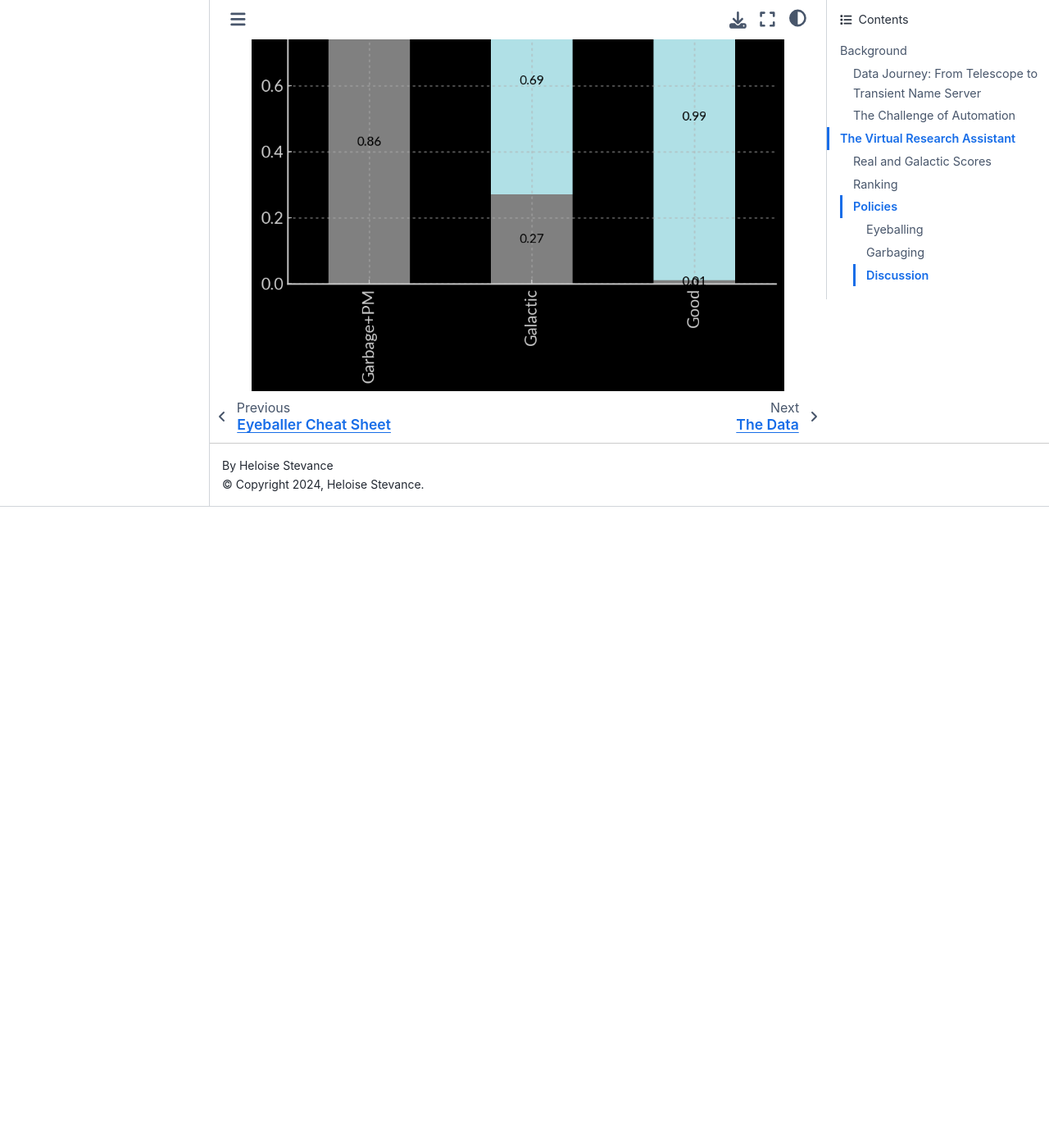
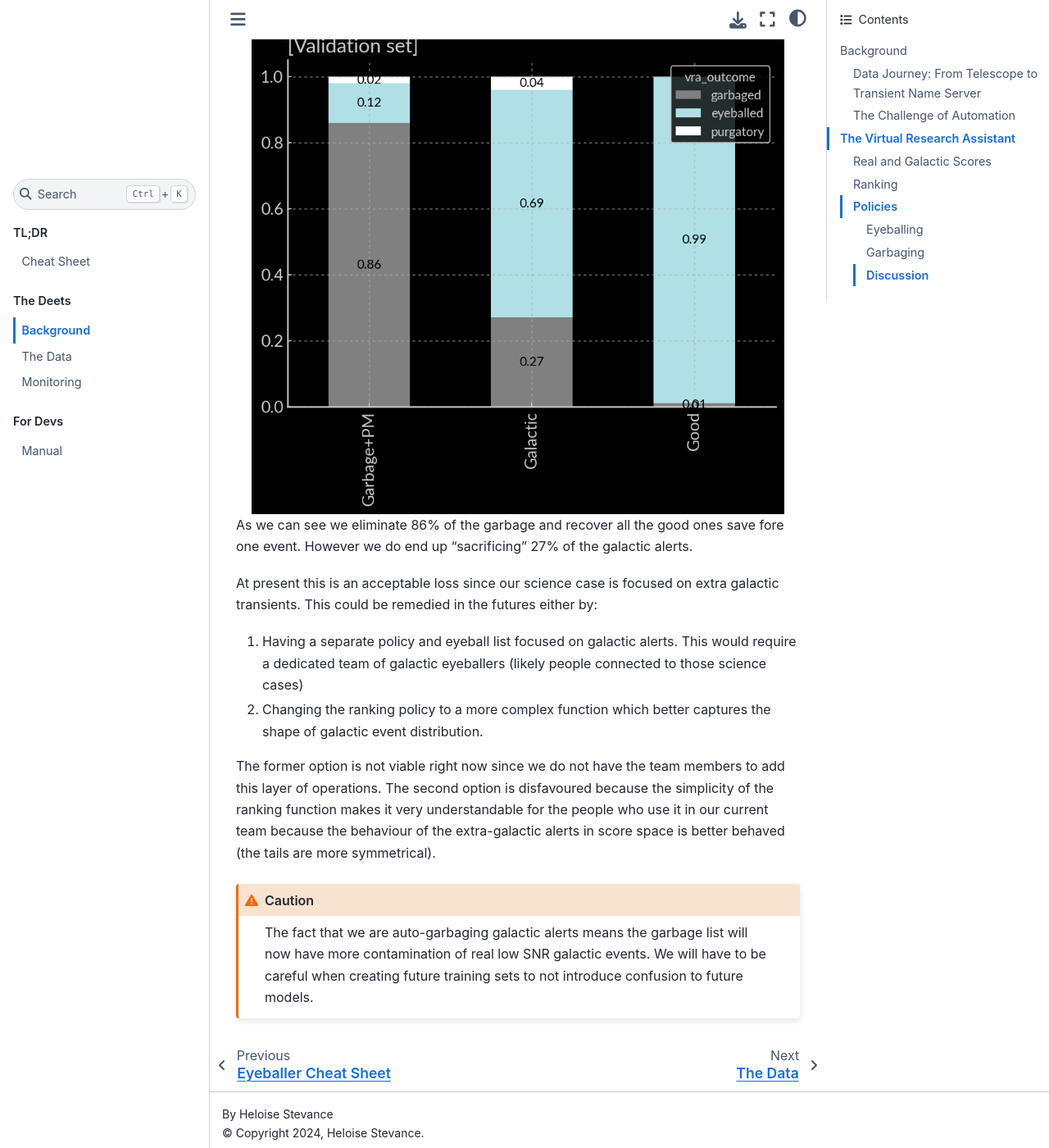
Before and after one commit to HeloiseS/atlasvras, a Sphinx documentation site: the page built from docs/source/about.rst, in a window 1280 px wide and 1400 px high, scrolled down 5919 px. Shown: the whole window at 82% size. Built offline with Sphinx 7.4.7 and the Sphinx Book theme 1.1.4, drawn with Linux system fonts in a browser that asks for light colours; before the commit the page ends 6537 px from its top, so only the background shows below that; some of the changed text lies outside the part shown.

Commit message:
finished about.rst

```diff
--- a/docs/source/about.rst
+++ b/docs/source/about.rst
@@ -152,8 +152,32 @@ alerts that are left in purgatory after they have fallen out of ``st3ph3n``'s tr
 
 Discussion
 ~~~~~~~~~~~~~
+Testing the effect of the policies on static data is tricky as we do not have
+an eyeball list refilling every day.
+What we can do is assess the effect of the eyeballing and garbaging policies on our
+validation set to see what fraction of our ``good``, ``galactic`` and ``garbage`` + ``pm``
+alerts will get eyeballed and auto-garbaged. The plot below shows this for the current generation of models.
 
 .. image:: _static/policy_results.png
     :width: 650
     :align: center
     :alt: Fraction of alerts eyeballed Vs auto-garbaged for the different alert types given our current policies.
+
+As we can see we eliminate 86% of the garbage and recover all the good ones save fore one event.
+However we do end up "sacrificing" 27% of the galactic alerts.
+
+At present this is an acceptable loss since our science case is focused on extra galactic transients.
+This could be remedied in the futures either by:
+
+1. Having a separate policy and eyeball list focused on galactic alerts. This would require a dedicated team of galactic eyeballers (likely people connected to those science  cases)
+2. Changing the ranking policy to a more complex function which better captures the shape of galactic event distribution.
+
+The former option is not viable right now since we do not have the team
+members to add this layer of operations.
+The second option is disfavoured because the simplicity of the ranking function
+makes it very understandable for the people who use it in our current team because the
+behaviour of the extra-galactic alerts in score space is better behaved
+(the tails are more symmetrical).
+
+.. caution::
+   The fact that we are auto-garbaging galactic alerts means the garbage list will now have more contamination of real low SNR galactic events. We will have to be careful when creating future training sets to not introduce confusion to future models.
```
